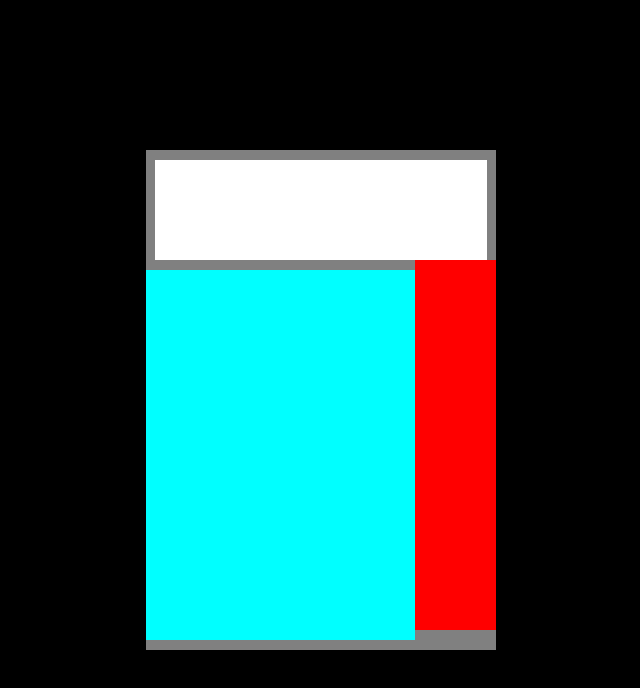
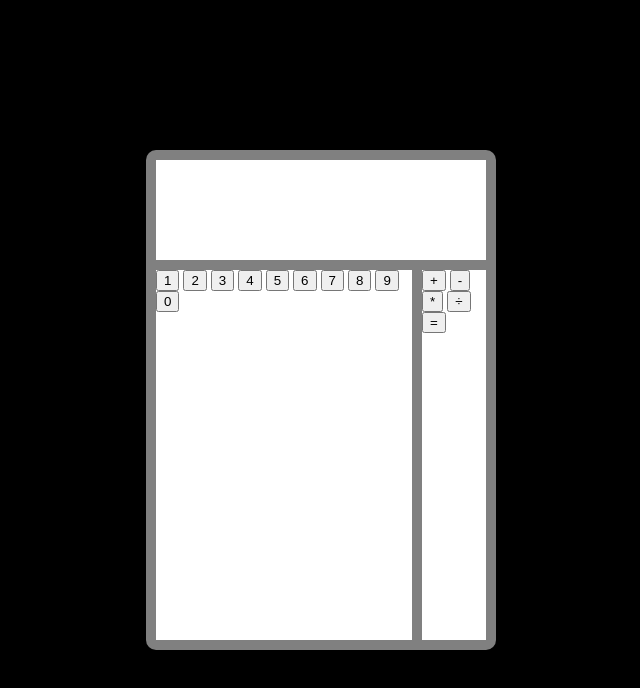
Before and after one commit to Just-Robbins/calc, a plain HTML site: page index.html in a window 1280 px wide. Shown: the whole page, without its empty margins (319-959 px from the left). Drawn offline with Linux system fonts and the light colour scheme.

Commit message:
flexbox added and buttons

```diff
--- a/index.html
+++ b/index.html
@@ -13,10 +13,23 @@
         </div>
         <div class = "controls">
             <div class = "numpad">
-                <!--the numpad of the calculator-->
+                <button class = "btn number">1</button>
+                <button class = "btn number">2</button>
+                <button class = "btn number">3</button>
+                <button class = "btn number">4</button>
+                <button class = "btn number">5</button>
+                <button class = "btn number">6</button>
+                <button class = "btn number">7</button>
+                <button class = "btn number">8</button>
+                <button class = "btn number">9</button>
+                <button class = "btn number">0</button>
             </div>
             <div class = "operators">
-                <!--the operators of the calculator-->
+                <button class = "btn operator">+</button>
+                <button class = "btn operator">-</button>
+                <button class = "btn operator">*</button>
+                <button class = "btn operator">÷</button>
+                <button class = "btn operator">=</button>
             </div>
         </div>
     </div>
--- a/stylesheet.css
+++ b/stylesheet.css
@@ -4,7 +4,6 @@ body {
     align-items: center;
     height: 100vh;
     margin: 0;
-    padding: 0;
     background-color: black;
 }
 
@@ -12,31 +11,33 @@ body {
     width: 350px;
     height: 500px;
     background-color: grey;
+    display: flex;
+    flex-direction: column;
+    padding: 10px;
+    box-sizing: border-box;
+    gap: 10px;
+    border-radius: 10px;
 }
 
 .controls {
     display: flex;
     justify-content: center;
+    flex: 1;
+    gap: 10px;
 }
 
 .screen {
-    margin-top: 10px;
     height: 100px;
-    width: 95%;
     background-color: white;
     justify-self: center;
 }
 
 .numpad {
-    margin-top: 10px;
-    margin-bottom: 10px;
-    background-color: aqua;
-    height: 370px;
-    width: 95%;
+    background-color: white;
+    width: 80%;
 }
 
 .operators {
-    height: 370px;
-    background-color: red;
-    width: 100px;
+    background-color: white;
+    width: 20%;
 }
```
